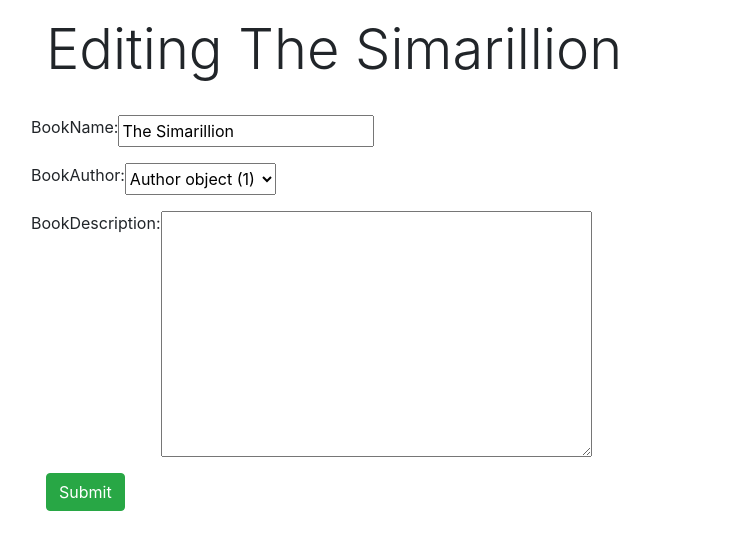
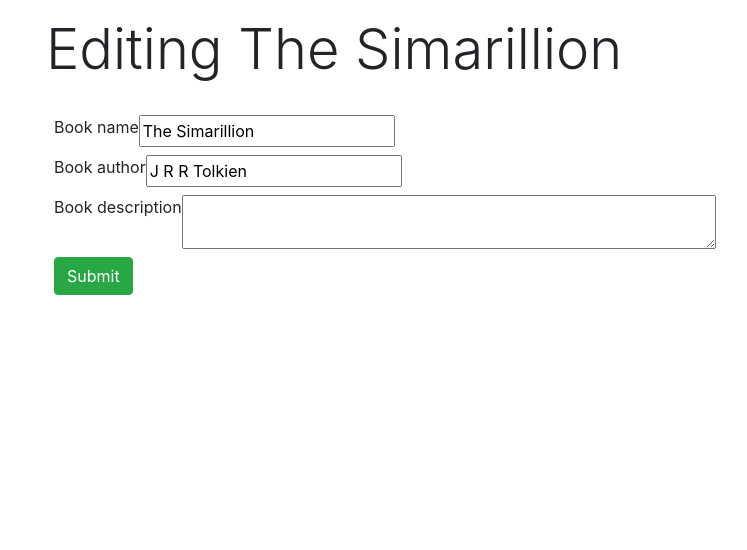
Before and after one commit to bihanviranga/librarysystem, a Django app: page /books/1/update/ in a window 1280 px wide. Shown: the part 56-606 px from the top of the page, without its empty margins (39-786 px from the left). Run offline with Django 3.2, Linux system fonts and the light colour scheme; a user stored in the database is signed in; data comes from the database, SQL or seed files in the repository; some libraries are stand-ins or nearby versions.

Commit message:
Refactored book create and update views

```diff
--- a/librarycore/templates/librarycore/book_form.html
+++ b/librarycore/templates/librarycore/book_form.html
@@ -10,15 +10,27 @@ New book
 
 {% block content %}
 <div class="container" style="margin-top:2em;">
-	<form method="post">
+	<form method="post" action="{% url 'book-create-update' %}">
 		{% csrf_token %}
-		{% for field in form %}
-		<div class="row" style="margin-bottom: 1em;">
-			{{field.errors}}
-			{{field.label_tag}}{{field}}
+
+		<div class="row m-2">
+			<label for="bookName">Book name</label>
+			<input type="text" name="bookName" value="{{book.bookName}}" />
 		</div>
-		{% endfor %}
-		<input type="submit" value="Submit" class="btn btn-success" />
+
+		<div class="row m-2">
+			<label for="bookAuthor">Book author</label>
+			<input type="text" name="bookAuthor" value="{{book.bookAuthor.authorName}}" />
+		</div>
+
+		<div class="row m-2">
+			<label for="bookDescription">Book description</label>
+			<textarea name="bookDescription" cols="50">{{book.bookDescription}}</textarea>
+		</div>
+
+		<div class="row m-2">
+			<input type="submit" value="Submit" class="btn btn-success" />
+		</div>
 	</form>
 </div>
 {% endblock %}
--- a/librarycore/urls.py
+++ b/librarycore/urls.py
@@ -12,10 +12,11 @@ urlpatterns = [
     path('users/', views.UserList.as_view(), name='users'),
 
     path('books/', views.Books.as_view(), name='books'),
-    path('books/new/', views.BooksCreate.as_view(), name='book-create'),
+    path('books/new/', views.BookCreate.as_view(), name='book-create'),
     path('books/<int:pk>/', views.BookDetail.as_view(), name='book-detail'),
     path('books/<int:pk>/delete/', views.BookDelete.as_view(), name='book-delete'),
     path('books/<int:pk>/update/', views.BookUpdate.as_view(), name='book-update'),
+    path('books/create-update/', views.BookCreateAndUpdate.as_view(), name='book-create-update'),
 
     path('bookinstances/new/', views.BookInstanceCreate.as_view(), name='instance-create'),
     path('bookinstances/<str:pk>/', views.BookInstanceDetail.as_view(), name='instance-detail'),
--- a/librarycore/views.py
+++ b/librarycore/views.py
@@ -68,14 +68,20 @@ class BookDetail(DetailView):
         return context
 
 class BookUpdate(UserIsAdminMixin, UpdateView):
-    model = models.Book
-    success_url = reverse_lazy('books')
-    fields = '__all__'
+    def get(self, request, pk):
+        book = models.Book.objects.get(pk=pk)
+        return render(request, 'librarycore/book_form.html', context={'book':book})
 
-class BooksCreate(UserIsAdminMixin, View):
+class BookCreate(UserIsAdminMixin, View):
+    def get(self, request):
+        return render(request, 'librarycore/book_form.html')
+
+class BookCreateAndUpdate(UserIsAdminMixin, View):
     def post(self, request):
         bookName = request.POST['bookName']
         bookAuthor = request.POST['bookAuthor']
+        bookDescription = request.POST['bookDescription']
+
         try:
             authorInstance = models.Author.objects.get(authorName=bookAuthor)
         except models.Author.DoesNotExist:
@@ -85,8 +91,19 @@ class BooksCreate(UserIsAdminMixin, View):
             # else, redirect back to books page.
             print("Author does not exist")
             return redirect('books')
-        bookInstance = models.Book.objects.create(bookName=bookName, bookAuthor=authorInstance)
-        return redirect('books')
+
+        book, created = models.Book.objects.update_or_create(
+            bookName=bookName,
+            bookAuthor=authorInstance,
+            bookDescription=bookDescription,
+            defaults={
+                'bookName': bookName,
+                'bookAuthor': authorInstance,
+                'bookDescription': bookDescription
+            }
+        )
+
+        return redirect('book-detail', book.id)
 
 class BookInstanceCreate(UserIsAdminMixin, View):
     def post(self, request):
```
Also changed, not shown: README.md.
